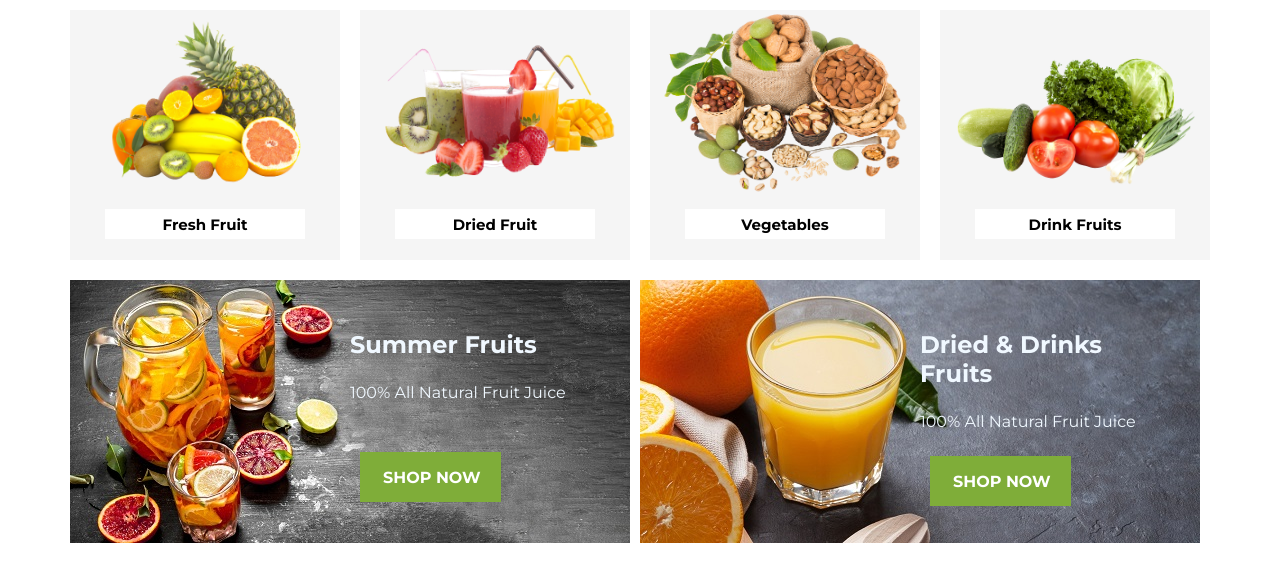
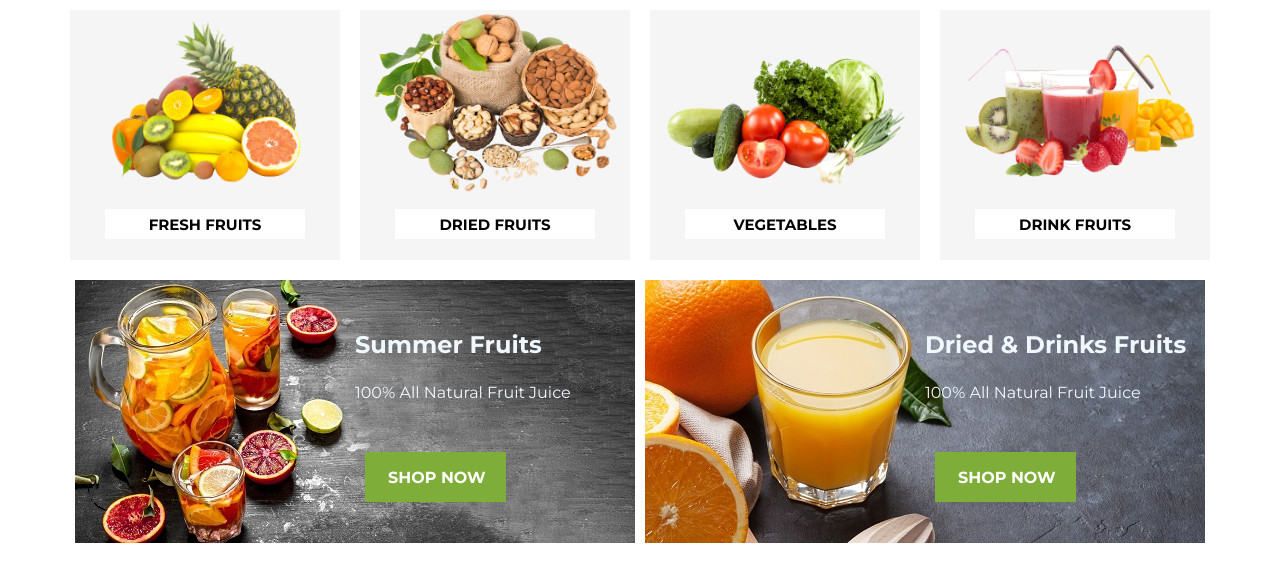
Before and after one commit to cristianistrate1234/fruitsProject, a React (Create React App) app: page / in a window 1280 px wide. Shown: the top 582 px of the page. Built offline with nearby package versions, Linux system fonts and the light colour scheme.

Commit message:
editarea la component finala cu metoda map, mai dinamic

```diff
--- /dev/null
+++ b/src/Components/thumb-container/container-items/bottom-container-items.js
@@ -0,0 +1,20 @@
+import juice from './1.jpg'
+import orange from './2.jpg'
+
+const bottomContainerItems = [{
+    id:1,
+    imgBackground:juice,
+    ptext:'Summer Fruits',
+    ptext1:'100% All Natural Fruit Juice',
+    button:'',
+    text1:'SHOP NOW'
+},{
+    id:2,
+    imgBackground: orange,
+    ptext: `Dried & Drinks Fruits`,
+    ptext1: '100% All Natural Fruit Juice',
+    button:'',
+    text1:'SHOP NOW',
+}]
+
+export default bottomContainerItems
--- a/src/Components/thumb-container/container-items/container-items.js
+++ b/src/Components/thumb-container/container-items/container-items.js
@@ -1,60 +1,40 @@
-import juice from './1.jpg'
-import orange from './2.jpg'
 import './container-items.css'
 import React from "react";
-import fruits from './fruits.png'
-import juices from './juices.png'
-import nuts from './nuts.png'
-import veggies from './veggies.png'
+import topContainerItems from "./top-container-items";
+import bottomContainerItems from "./bottom-container-items";
 
 function ContainerItems() {
     return (
         <div className={`containerItems`}>
-            <div className={`juice`} style={{backgroundImage: `url(${juice})`}}>
-                <div className={'text'}>
-                    <p className={'pText'}>Summer Fruits</p>
-                    <p className={'pText1'}>100% All Natural Fruit Juice</p>
-                </div>
-                <div className={'button1'}>
-                    <p className={'text1'}>SHOP NOW</p>
-                </div>
-            </div>
-            <div className={`orange-juice`} style={{backgroundImage: `url(${orange})`}}>
-                <div className={'text'}>
-                    <p className={'pText'}>Dried & Drinks {<br/>}Fruits</p>
-                    <p className={'pText1'}>100% All Natural Fruit Juice</p>
-                </div>
-                <div className={'button2'}>
+            {bottomContainerItems.map((content, index) => {
+                return (<div key={index} className={`juice`} style={{backgroundImage: `url(${content.imgBackground})`}}>
+                    <div className={'text'}>
+                        <p className={'pText'}>{content.ptext}</p>
+                        <p className={'pText1'}>{content.ptext1}</p>
+                    </div>
+                    <div className={'button1'}>
+                        <p className={'text1'}>{content.text1}</p>
+                    </div>
+                </div>)
+            })}
 
-                    <p className={'text1'}>SHOP NOW</p>
-
-                </div>
-            </div>
         </div>
     )
 }
 
 export default ContainerItems
 
-export function TopThumb(){
-    return(
+export function TopThumb() {
+    return (
         <div className={'containerTop'}>
-            <div className={'topContainer1'}>
-                <img src={fruits} alt=""/>
-                <button>Fresh Fruit</button>
-            </div>
-            <div className={'topContainer1'}>
-                <img src={juices} alt=""/>
-                <button>Dried Fruit</button>
-            </div>
-            <div className={'topContainer1'}>
-                <img src={nuts} alt=""/>
-                <button>Vegetables</button>
-            </div>
-            <div className={'topContainer1'}>
-                <img src={veggies} alt=""/>
-                <button>Drink Fruits</button>
-            </div>
+            {topContainerItems.map((content, index) => {
+                return (
+                    <div className={'topContainer1'} key={index}>
+                        <img src={content.img} alt=""/>
+                        <button>{content.buttonTitle}</button>
+                    </div>
+                )
+            })}
         </div>
     )
 }
--- /dev/null
+++ b/src/Components/thumb-container/container-items/top-container-items.js
@@ -0,0 +1,27 @@
+import fruits from './fruits.png'
+import juices from './juices.png'
+import nuts from './nuts.png'
+import veggies from './veggies.png'
+
+const topContainerItems = [
+    {
+        id: 1,
+        img: fruits,
+        buttonTitle: 'FRESH FRUITS',
+    }, {
+        id: 2,
+        img: nuts,
+        buttonTitle: 'DRIED FRUITS'
+
+    }, {
+        id: 3,
+        img: veggies,
+        buttonTitle: 'VEGETABLES',
+
+    }, {
+        id: 4,
+        img: juices,
+        buttonTitle: 'DRINK FRUITS'
+    }]
+
+export default topContainerItems
--- a/src/Components/thumb-container/thumb-container.css
+++ b/src/Components/thumb-container/thumb-container.css
@@ -1,8 +1,5 @@
 @import url('https://fonts.googleapis.com/css2?family=Montserrat:wght@400;700&display=swap');
 
-*{
-    /*text-align: center;*/
-}
 .containerTop{
 width: 1140px;
     height: 270px;
@@ -32,17 +29,13 @@ width: 1140px;
 }
 
 .juice{
-    width: 50%;
-    z-index: 5;
-    background-repeat: no-repeat;
-}
-
-.orange-juice{
-    width: 50%;
+    width: 60%;
     height: 300px;
     z-index: 5;
     background-repeat: no-repeat;
+    margin-left: 5px;
 }
+
 
 .button1{
     width: 141px;
@@ -82,20 +75,6 @@ margin-left: 280px;
     color: aliceblue;
 }
 
-
-.button2{
-    width: 141px;
-    height: 50px;
-    background: #7FAD39;
-    display: flex;
-    margin-left: 290px;
-    margin-top: 25px;
-    font-family: 'Montserrat', sans-serif;
-    text-align: center;
-    cursor: pointer;
-    font-weight: 700;
-}
-
 .topContainer1{
     background: #F5F5F5;
     width: 270px;
```
